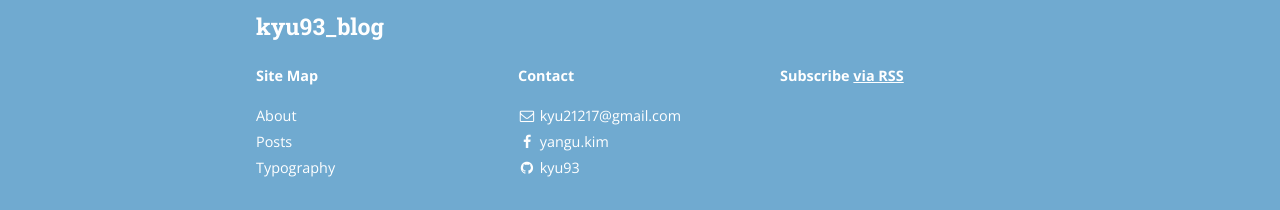
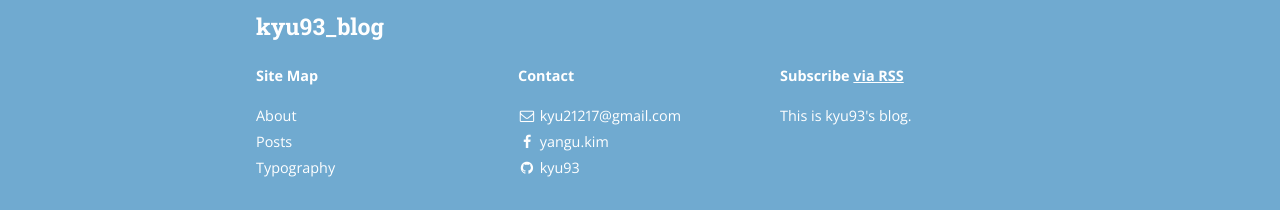
Before and after one commit to kyu93/kyu93.github.io, a Jekyll site: the page built from about.md, in a window 1280 px wide and 1072 px high. Shown: the part 859-1069 px from the top of the window. Built offline with Jekyll 4.4.1, drawn with Linux system fonts in a browser that asks for light colours; nearby versions of some CDN libraries.

Commit message:
Update _config.yml

```diff
--- a/_config.yml
+++ b/_config.yml
@@ -12,11 +12,11 @@
 
 # Site settings
 title: kyu93_blog
-subtitle: "HELLO This is kyu93 blog"
+subtitle: "HELLO This is kyu93's blog"
 email: kyu21217@gmail.com
 name: kyu93
 description: >
-#  A simple yet classy theme for your Jekyll website or blog.
+  This is kyu93's blog.
 
 # Base URL of site (i.e. /blog). It should always start with a slash,
 # and never end with a slash. Set it to a blank value if hosting at the
```
